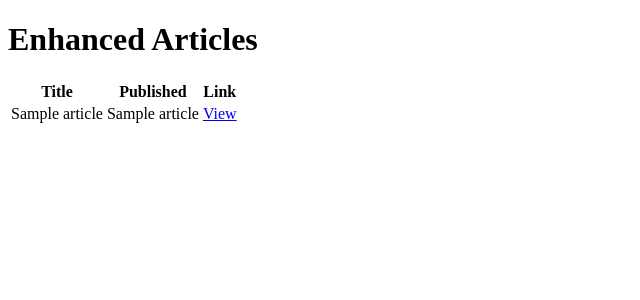
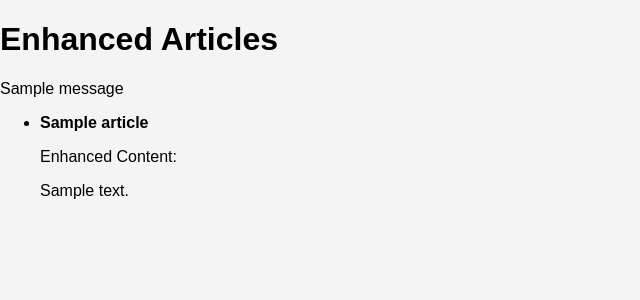
Before and after one commit to Arch99up/ai-blog-automation, a Flask app: template templates/enhanced_articles.html in a window 1280 px wide. Shown: the top 300 px of the page, without its empty margins (0-640 px from the left). Run offline with Flask 3, Linux system fonts and the light colour scheme; the template is opened without the code that fills it: most values are stand-ins (such as "Sample title", 1, 10 or a date in 2020); one stand-in notice (Sample message) is shown.

Commit message:
Update enhanced_articles.html

```diff
--- a/templates/enhanced_articles.html
+++ b/templates/enhanced_articles.html
@@ -2,24 +2,29 @@
 <html lang="en">
 <head>
     <meta charset="UTF-8">
-    <meta name="viewport" content="width=device-width, initial-scale=1.0">
     <title>Enhanced Articles</title>
+    <link rel="stylesheet" href="{{ url_for('static', filename='style.css') }}">
 </head>
 <body>
     <h1>Enhanced Articles</h1>
-    <table>
-        <tr>
-            <th>Title</th>
-            <th>Published</th>
-            <th>Link</th>
-        </tr>
+    {% with messages = get_flashed_messages(with_categories=true) %}
+        {% if messages %}
+            {% for category, message in messages %}
+                <div class="flash {{ category }}">{{ message }}</div>
+            {% endfor %}
+        {% endif %}
+    {% endwith %}
+
+    <ul>
         {% for article in articles %}
-        <tr>
-            <td>{{ article[1] }}</td>
-            <td>{{ article[2] }}</td>
-            <td><a href="{{ article[3] }}" target="_blank">View</a></td>
-        </tr>
+            <li>
+                <strong>{{ article['title'] }}</strong>
+                <p>Enhanced Content:</p>
+                <p>{{ article['enhanced_content'] if article['enhanced_content'] else 'Not Enhanced' }}</p>
+            </li>
+        {% else %}
+            <li>No enhanced articles available.</li>
         {% endfor %}
-    </table>
+    </ul>
 </body>
 </html>
```
